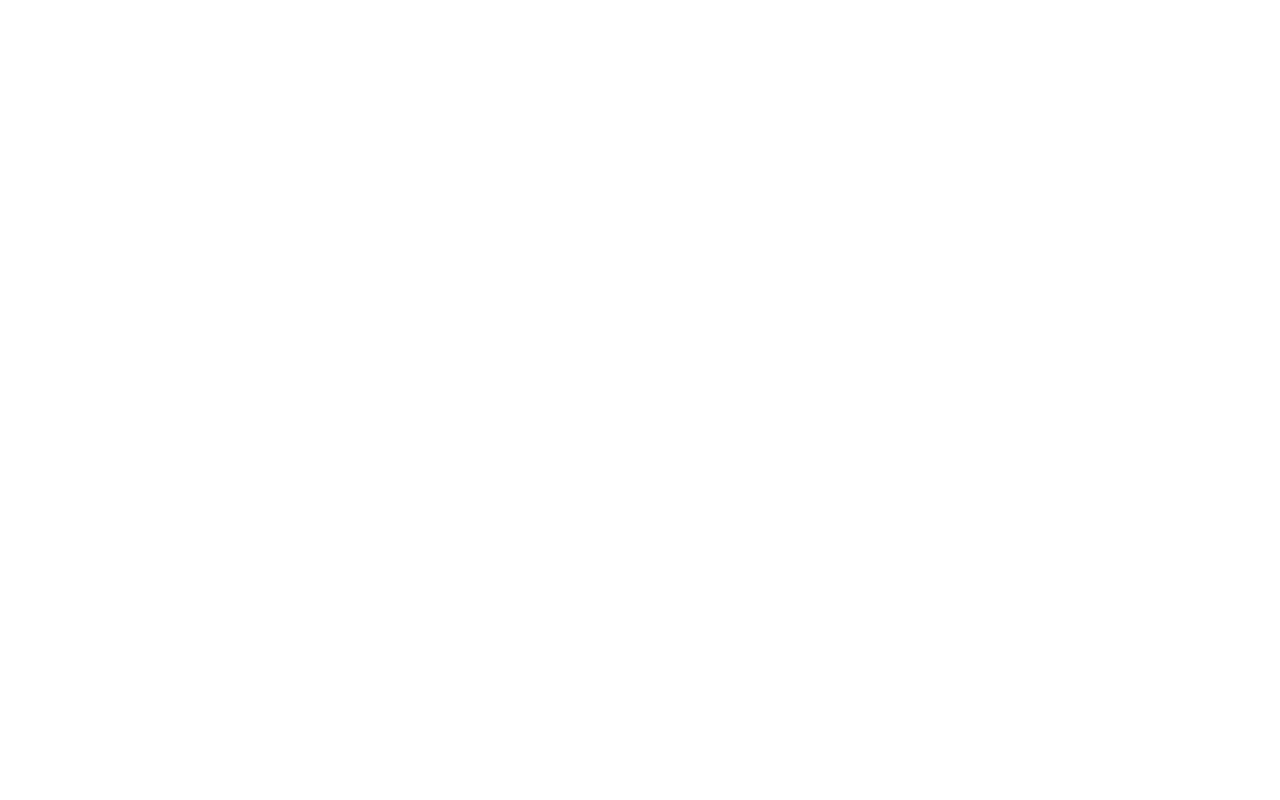
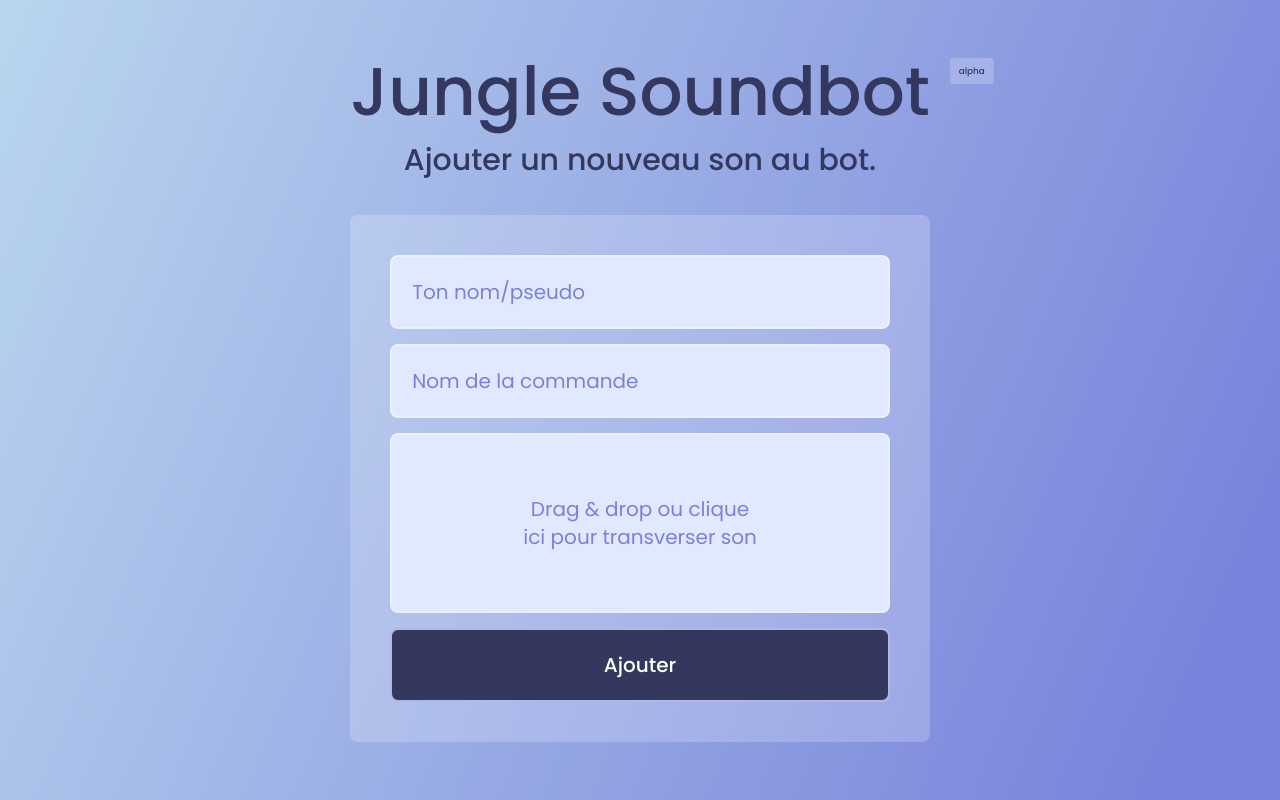
Before and after one commit to dosbenjamin/jungle-soundbot-client, a website built with Parcel: page src/index.html in a window 1280 px wide. Built offline with nearby package versions, Linux system fonts and the light colour scheme.

Commit message:
feat(index): add structure and basic styling

```diff
--- a/src/index.html
+++ b/src/index.html
@@ -4,10 +4,30 @@
   <meta charset="UTF-8">
   <meta name="viewport" content="width=device-width, initial-scale=1.0">
   <title>Jungle Soundbot</title>
+  <link rel="preconnect" href="https://fonts.gstatic.com">
+  <link href="https://fonts.googleapis.com/css2?family=Poppins:ital,wght@0,400;0,500;0,600;1,400&display=swap" rel="stylesheet">
   <link rel="stylesheet" href="./scss/main.scss">
   <script defer src="./js/main.js"></script>
 </head>
 <body>
+  <main>
 
+    <h1 class="title semibold-center text-dark-purple">Jungle Soundbot</h1>
+    <h2 class="subtitle semibold-center text-dark-purple">Ajouter un nouveau son au bot.</h2>
+
+    <form class="upload-form rounded js-form">
+      <input class="input input-small input-form input-placeholder" placeholder="Ton nom/pseudo" name="author" id="author" type="text">
+      <input class="input input-small input-form input-placeholder" placeholder="Nom de la commande" name="command" id="command" type="text">
+
+      <button class="input input-big input-form text-middle-purple" type="button">
+        <p class="center">Drag & drop ou clique ici pour transverser son</p>
+      </button>
+
+      <!-- <input class="input rounded bg-light-purple text-dark-purple" placeholder="" name="sound" id="sound" type="file"> -->
+
+      <button class="input input-small semibold-center bg-dark-purple border-light-purple text-white js-submit" type="button">Ajouter</button>
+    </form>
+
+  </main>
 </body>
 </html>
--- a/src/scss/main.scss
+++ b/src/scss/main.scss
@@ -1,3 +1,148 @@
+$light-blue: #EBF0FC;
+$light-blue-alt: #E0E9FF;
+$middle-blue: #BAD6EF;
+
+$light-purple: #B3B8E3;
+$middle-purple: #7982DB;
+$dark-purple: #34385F;
+
+$transparent-white: rgba(255, 255, 255, 20%);
+
+$main-font: Poppins;
+
+$rounded: 0.4em;
+
+html {
+  text-rendering: optimizeLegibility;
+  font-size: 20px;
+}
+
 body {
   margin: 0;
+  -webkit-font-smoothing: antialiased;
+  -moz-osx-font-smoothing: grayscale;
+  font-family: $main-font;
+  height: 100vh;
+  width: 100vw;
+  background: linear-gradient(112.63deg, #{$middle-blue} -0.26%, #{$middle-purple} 92.99%);
+  display: flex;
+  justify-content: center;
+  align-items: center;
+  line-height: 1;
 }
+
+p {
+  margin: 0;
+  max-width: 12em;
+  line-height: 1.4;
+}
+
+button {
+  cursor: pointer;
+}
+
+button,
+input {
+  outline: 0;
+  font-family: $main-font;
+}
+
+.rounded {
+  border-radius: $rounded;
+}
+
+.center {
+  text-align: center;
+}
+
+.semibold-center {
+  @extend .center;
+  font-weight: 500;
+}
+
+.text-white {
+  color: #ffffff;
+}
+
+.text-middle-purple {
+  color: $middle-purple;
+}
+
+.text-dark-purple {
+  color: $dark-purple;
+}
+
+.bg-dark-purple {
+  background-color: $dark-purple;
+}
+
+.border-light-purple {
+  border: 2px solid $light-purple;
+}
+
+.title {
+  font-size: 3.375rem;
+  margin: 0;
+  position: relative;
+
+  &::after {
+    content: 'alpha';
+    color: $dark-purple;
+    font-size: 0.444rem;
+    position: absolute;
+    border-radius: $rounded;
+    padding: 1em;
+    background-color: $transparent-white;
+    right: -1rem;
+    transform: translateX(100%);
+  }
+}
+
+.subtitle {
+  font-size: 1.5rem;
+  margin: 1rem 0 0 0;
+}
+
+.upload-form {
+  display: flex;
+  flex-direction: column;
+  background-color: $transparent-white;
+  padding: 2rem;
+  margin: 2rem 0 0 0;
+}
+
+.input {
+  @extend .rounded;
+
+  width: 100%;
+  box-sizing: border-box;
+  font-size: 1rem;
+
+  &:not(:first-child) {
+    margin: 0.75rem 0 0 0;
+  }
+}
+
+.input-small {
+  padding: 1rem;
+}
+
+.input-big {
+  display: flex;
+  justify-content: center;
+  align-items: center;
+  padding: 3rem 1rem;
+}
+
+.input-form {
+  background-color: $light-blue-alt;
+  border: 2px solid $light-blue;
+}
+
+.input-placeholder {
+  color: $dark-purple;
+
+  &::placeholder {
+    @extend .text-middle-purple;
+  }
+}
```
